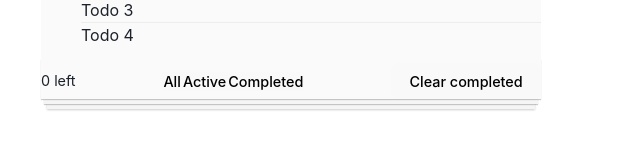
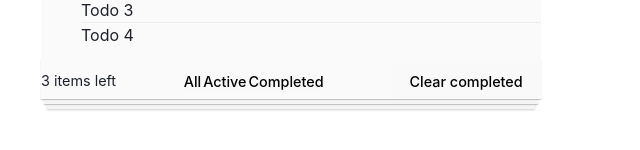
Before and after one commit to Victor323232/keep-clone, a Svelte app in the folder vite-project/: page / in a window 1280 px wide. Shown: the part 416-566 px from the top of the page, without its empty margins (349-989 px from the left). Built offline with nearby package versions, Linux system fonts and the light colour scheme.

Commit message:
tarefas ainda ser feita esquerda

```diff
--- a/vite-project/src/components/Todos.svelte
+++ b/vite-project/src/components/Todos.svelte
@@ -3,6 +3,7 @@
 
       import AddTodo from './AddTodo.svelte'
     import Todo from './Todo.svelte'
+    import TodosLeft from './TodosLeft.svelte'
 
     // state
     let todos: ITodo[] = [
@@ -14,6 +15,7 @@
 
     // computed
     $: todosAmount = todos.length
+    $: incompleteTodos = todos.filter((todo) => !todo.completed).length
 
     // methods
     function generateRandomId(): string {
@@ -71,7 +73,7 @@
         </ul>
 
         <div class="actions">
-          <span class="todo-count">0 left</span>
+          <TodosLeft {incompleteTodos} />
           <div class="filters">
             <button class="filter">All</button>
             <button class="filter">Active</button>
--- /dev/null
+++ b/vite-project/src/components/TodosLeft.svelte
@@ -0,0 +1,8 @@
+<script lang="ts">
+    export let incompleteTodos: number
+  </script>
+
+  <span class="todo-count">
+    {incompleteTodos}
+    {incompleteTodos === 1 ? 'item' : 'items'} left
+  </span>
```
